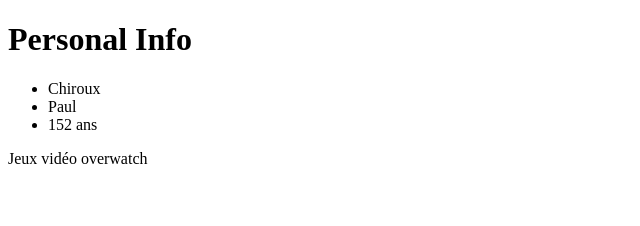
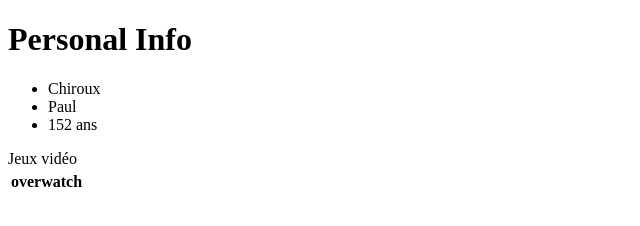
Before and after one commit to PaulChiroux/PaulChiroux.github.io, a plain HTML site: page index.html in a window 1280 px wide. Shown: the whole page, without its empty margins (0-640 px from the left). Drawn offline with Linux system fonts and the light colour scheme.

Commit message:
Correcting Jeux vidéo

```diff
--- a/index.html
+++ b/index.html
@@ -12,9 +12,9 @@
         <li>152 ans</li>
     </ul>
 
-    <tab>
+    <table>
         <tr>Jeux vidéo</tr>
         <th>overwatch</th>
-    </tab>
+    </table>
   </body>
 </html>
```
